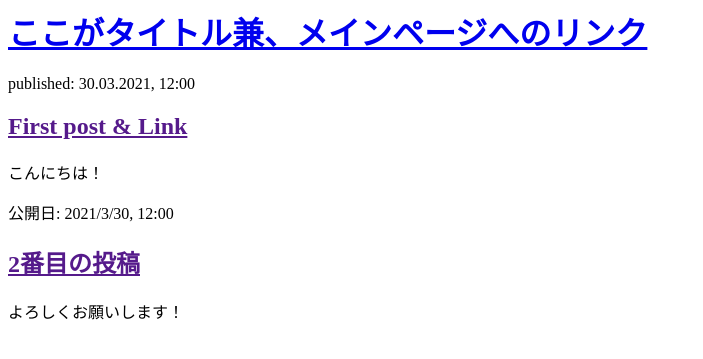
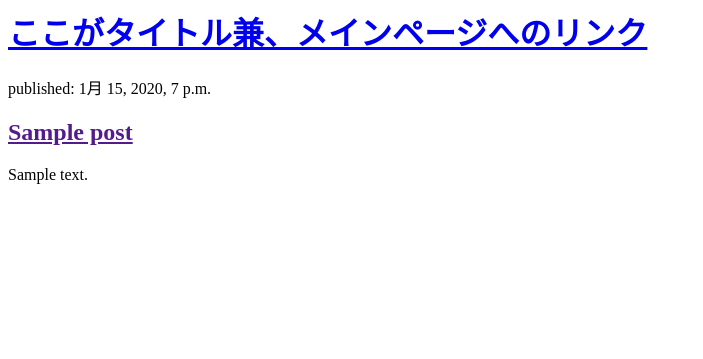
Before and after one commit to TakeyamaTock/my_first_blog, a Django app: page / in a window 1280 px wide. Shown: the top 359 px of the page, without its empty margins (0-703 px from the left). Run offline with Django 3.2, Linux system fonts and the light colour scheme; tables that the repository leaves empty hold one stand-in row (values such as "Sample post").

Commit message:
modified post_list.html,views.py. to make template of the page to show posts from DB

```diff
--- a/blog/templates/blog/post_list.html
+++ b/blog/templates/blog/post_list.html
@@ -6,17 +6,13 @@
         <div>
             <h1><a href="/">ここがタイトル兼、メインページへのリンク</a></h1>
         </div>
-
+        {% for post in posts %}
         <div>
-            <p>published: 30.03.2021, 12:00</p>
-            <h2><a href="">First post & Link</a></h2>
-            <p>こんにちは！</p>
+            <p>published: {{post.published_date}}</p>
+            <h2><a href ="">{{post.title}}</a></h2>
+            <p>{{post.text|linebreaksbr}}</p>
+            <br>
         </div>
-
-        <div>
-            <p>公開日: 2021/3/30, 12:00</p>
-            <h2><a href="">2番目の投稿</a></h2>
-            <p>よろしくお願いします！ </p>
-        </div>
+        {% endfor %}
     </body>
 </html>
--- a/blog/views.py
+++ b/blog/views.py
@@ -1,6 +1,8 @@
 from django.shortcuts import render
-
+from .models import Post
+from django.utils import timezone
 # Create your views here.
 
 def post_list(request):
-    return render(request,"blog/post_list.html",{})
+    posts=Post.objects.filter(published_date__lte=timezone.now()).order_by('published_date')
+    return render(request,"blog/post_list.html",{"posts":posts})
```
